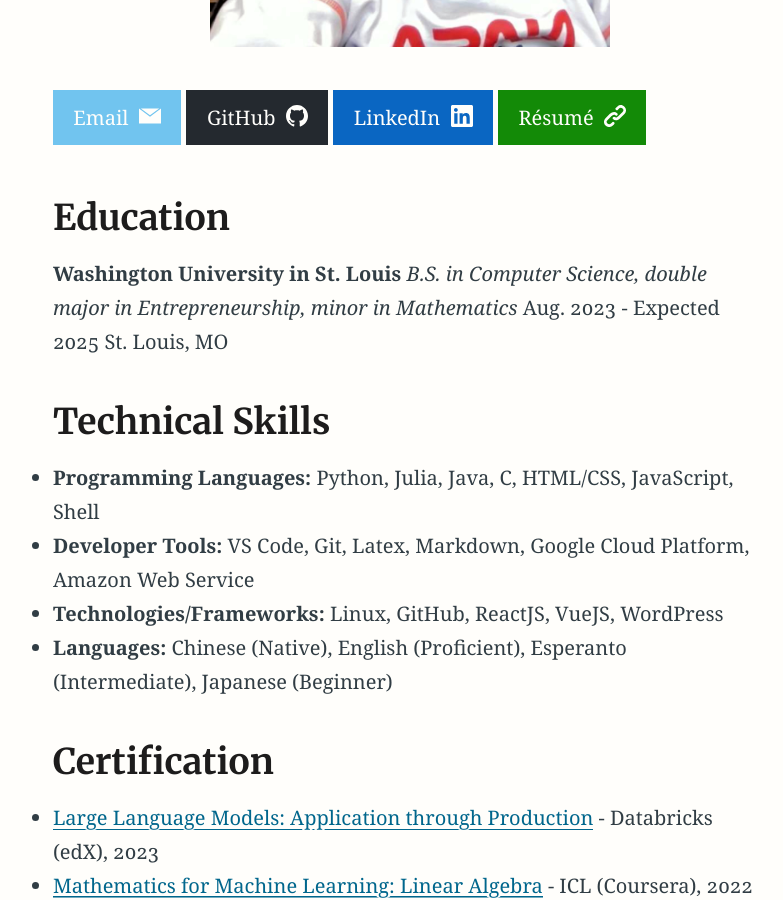
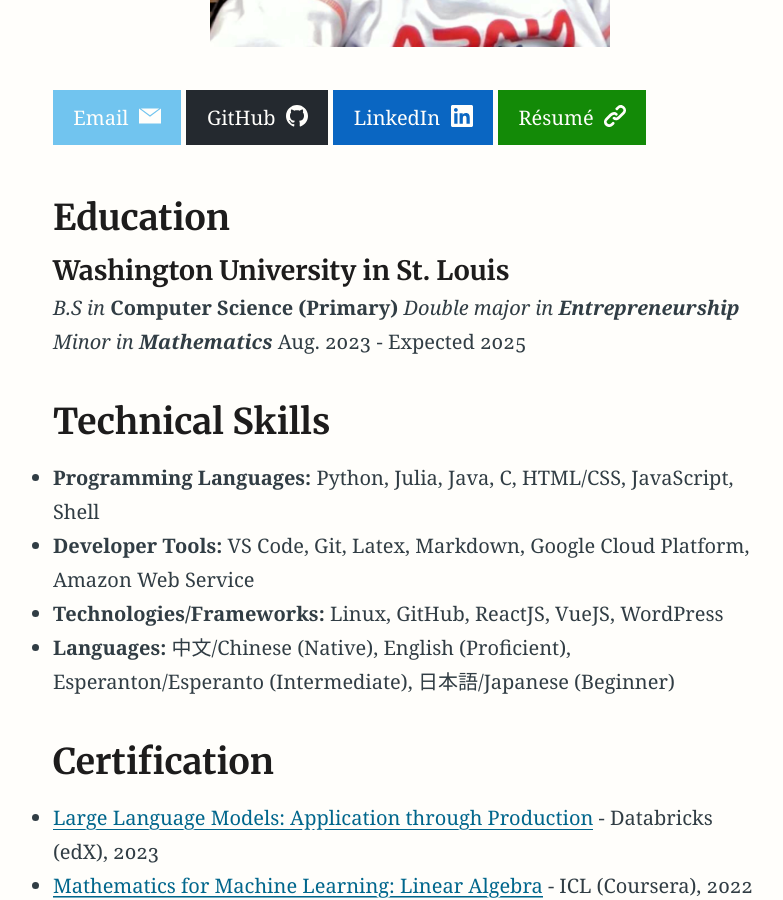
Before and after one commit to LZDXN/LZDXN.github.io, a Jekyll site: the page built from index.md, in a window 1280 px wide and 900 px high, scrolled down 523 px. Shown: the whole window, without its empty margins (230-1013 px from the left). Built offline with Jekyll 4.4.1, drawn with Linux system fonts in a browser that asks for light colours; some of the changed text lies outside the part shown.

Commit message:
resume small fix and change in index.md, added college experience database

```diff
--- a/index.md
+++ b/index.md
@@ -12,16 +12,17 @@
 {% include button.html text="Email" icon="email" link="mailto:gao.jing@wustl.edu" color="#71C4EF" %} {% include button.html text="GitHub" icon="github" link="https://github.com/LZDXN" color="#24292F" %} {% include button.html text="LinkedIn" icon="linkedin" link="https://linkedin.com/in/jing-gao-lzdxn/" color="#0A66C2" %} {% include button.html text="Résumé" icon="link" link="/assets/doc/Jing_Gao_s_Resume__2024_01_09.pdf" color="#138A07" %}
 
 ## Education
-**Washington University in St. Louis**
-*B.S. in Computer Science, double major in Entrepreneurship, minor in Mathematics*
+#### Washington University in St. Louis
+*B.S in* **Computer Science (Primary)**
+*Double major in **Entrepreneurship***
+*Minor in **Mathematics***
 Aug. 2023 - Expected 2025
-St. Louis, MO
 
 ## Technical Skills
 - **Programming Languages:** Python, Julia, Java, C, HTML/CSS, JavaScript, Shell
 - **Developer Tools:** VS Code, Git, Latex, Markdown, Google Cloud Platform, Amazon Web Service
 - **Technologies/Frameworks:** Linux, GitHub, ReactJS, VueJS, WordPress
-- **Languages:** Chinese (Native), English (Proficient), Esperanto (Intermediate), Japanese (Beginner)
+- **Languages:** 中文/Chinese (Native), English (Proficient), Esperanton/Esperanto (Intermediate), 日本語/Japanese (Beginner)
 
 ## Certification
 - [Large Language Models: Application through Production](https://courses.edx.org/certificates/8b772337ef45471eb1ba8a4f83cf43e4) - Databricks (edX), 2023
```
Also changed, not shown: other parts of index.md (+5 -4 lines), 3 other files.
